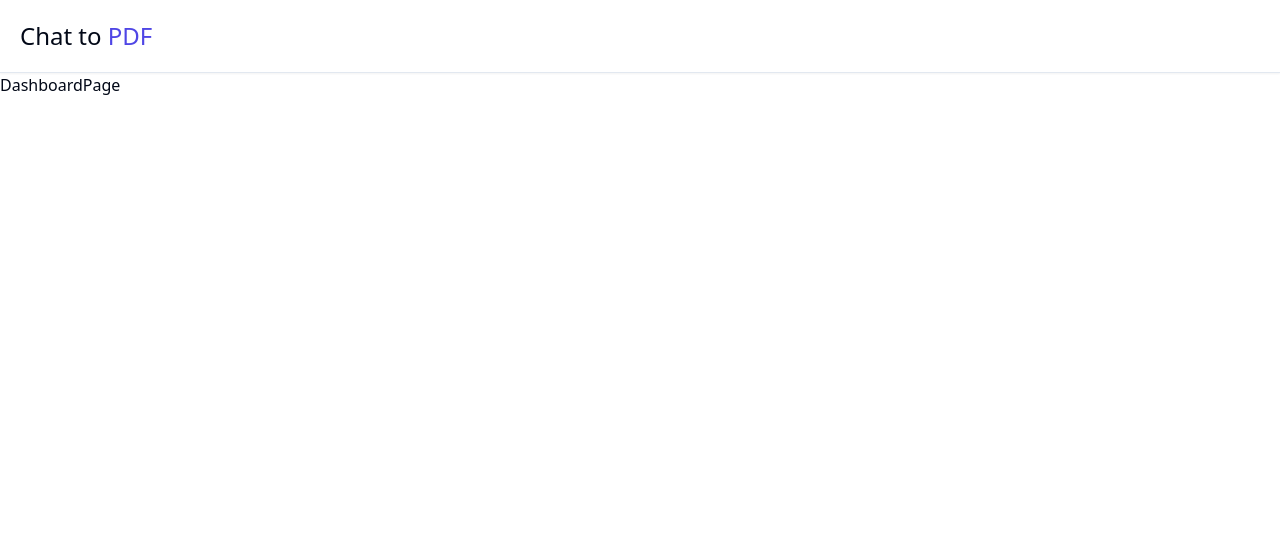
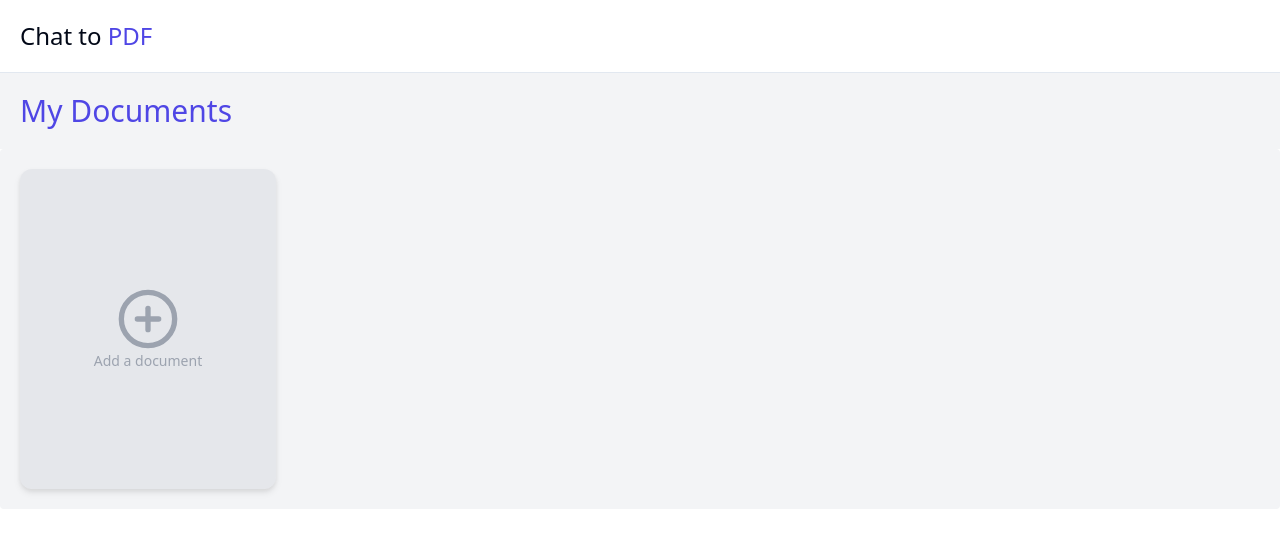
Before and after one commit to prathameshjchavan/chat-with-pdf, a Next.js app: page /dashboard in a window 1280 px wide. Shown: the top 538 px of the page. Built offline with nearby package versions, Linux system fonts and the light colour scheme; no server answers.

Commit message:
add react-dropzone

```diff
--- a/app/dashboard/page.tsx
+++ b/app/dashboard/page.tsx
@@ -1,7 +1,17 @@
+import Documents from "@/components/documents";
+
+export const dynamic = "force-dynamic";
+
 const DashboardPage = () => {
   return (
-    <div>DashboardPage</div>
-  )
-}
+    <div className="mx-auto h-full max-w-7xl">
+      <h1 className="bg-gray-100 p-5 text-3xl font-extralight text-indigo-600">
+        My Documents
+      </h1>
 
-export default DashboardPage
+      <Documents />
+    </div>
+  );
+};
+
+export default DashboardPage;
--- /dev/null
+++ b/app/dashboard/upload/page.tsx
@@ -0,0 +1,13 @@
+import FileUploader from "@/components/file-uploader"
+
+type Props = {}
+
+const UploadPage = (props: Props) => {
+  return (
+    <div>
+        <FileUploader />
+    </div>
+  )
+}
+
+export default UploadPage
--- /dev/null
+++ b/components/PlaceholderDocument.tsx
@@ -0,0 +1,27 @@
+"use client";
+
+import { PlusCircleIcon } from "lucide-react";
+
+import { Button } from "./ui/button";
+import { useRouter } from "next/navigation";
+
+const PlaceholderDocument = () => {
+  const router = useRouter();
+
+  const handleClick = () => {
+    // Check if user is FREE tier and if they're over the file limit, push to the upgrade page
+    router.push("/dashboard/upload");
+  };
+
+  return (
+    <Button
+      onClick={handleClick}
+      className="flex h-80 w-64 flex-col items-center justify-center rounded-xl bg-gray-200 text-gray-400 drop-shadow-md"
+    >
+      <PlusCircleIcon className="h-16 w-16" />
+      <p>Add a document</p>
+    </Button>
+  );
+};
+
+export default PlaceholderDocument;
--- /dev/null
+++ b/components/documents.tsx
@@ -0,0 +1,11 @@
+import PlaceholderDocument from "./PlaceholderDocument";
+
+const Documents = () => {
+  return (
+    <div className="mx-auto flex max-w-7xl flex-wrap justify-center gap-5 rounded-sm bg-gray-100 p-5 lg:justify-start">
+      <PlaceholderDocument />
+    </div>
+  );
+};
+
+export default Documents;
--- /dev/null
+++ b/components/file-uploader.tsx
@@ -0,0 +1,34 @@
+"use client";
+
+import { useCallback } from "react";
+import { useDropzone } from "react-dropzone";
+
+const FileUploader = () => {
+  const onDrop = useCallback((acceptedFiles: File[]) => {
+    // Do something with the files
+  }, []);
+  const { getRootProps, getInputProps, isDragActive, isDragAccept } =
+    useDropzone({
+      onDrop,
+    });
+
+  return (
+    <div className="mx-auto flex max-w-7xl flex-col items-center gap-4">
+      <div
+        {...getRootProps()}
+        className={`mt-10 flex h-96 w-[90%] items-center justify-center rounded-lg border-2 border-dashed border-indigo-600 p-10 text-indigo-600 ${isDragActive || isDragAccept ? "bg-indigo-300" : "bg-indigo-100"}`}
+      >
+        <input {...getInputProps()} />
+        {isDragActive ? (
+          <p>Drop the files here ...</p>
+        ) : (
+          <p>
+            Drag &apos;n&apos; drop some files here, or click to select files
+          </p>
+        )}
+      </div>
+    </div>
+  );
+};
+
+export default FileUploader;
--- a/package.json
+++ b/package.json
@@ -17,6 +17,7 @@
     "next": "14.2.5",
     "react": "^18",
     "react-dom": "^18",
+    "react-dropzone": "^14.2.3",
     "tailwind-merge": "^2.4.0",
     "tailwindcss-animate": "^1.0.7"
   },
```
Also changed, not shown: 1 other file (tests, documents, lock files or other folders).
